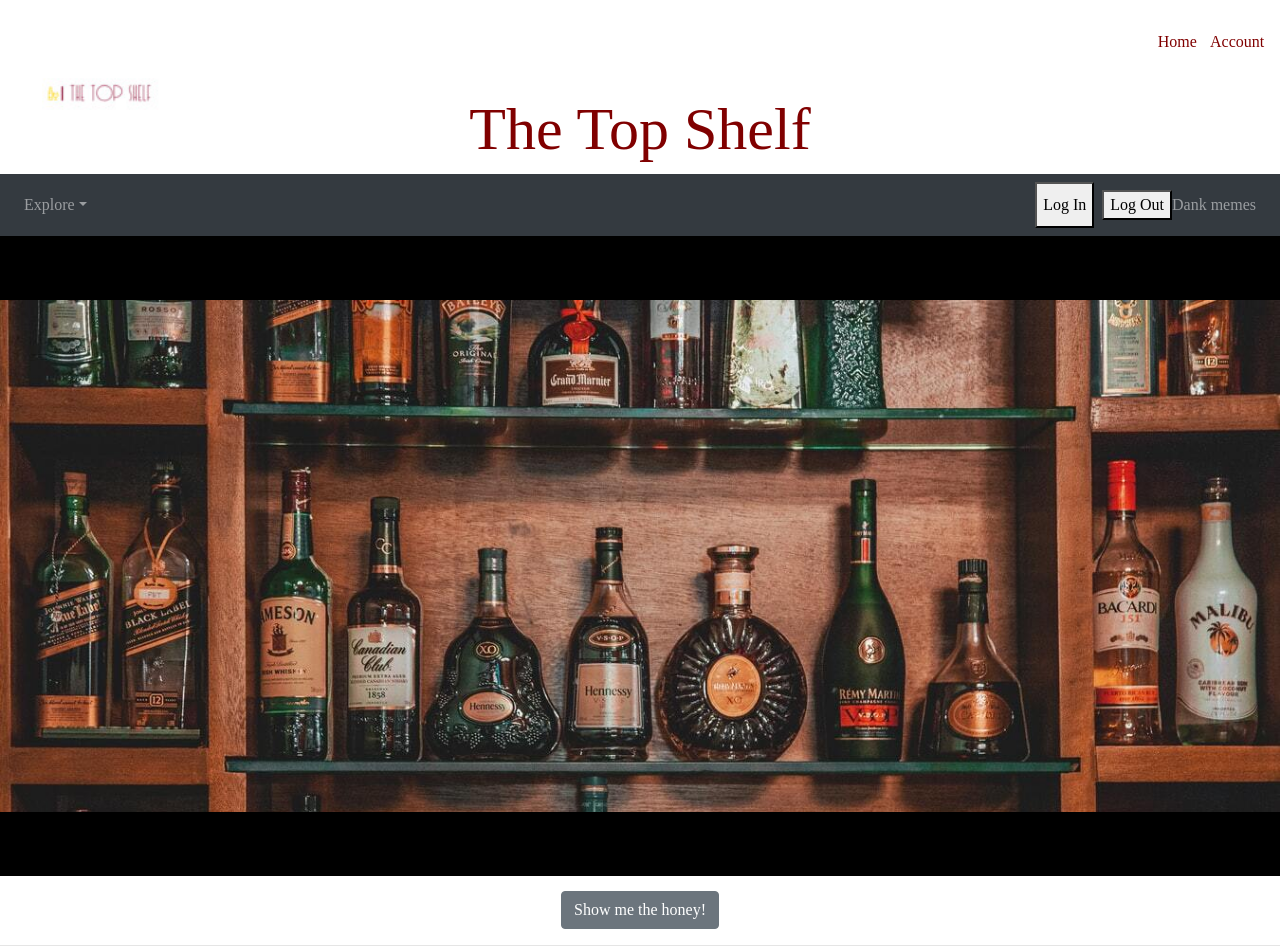
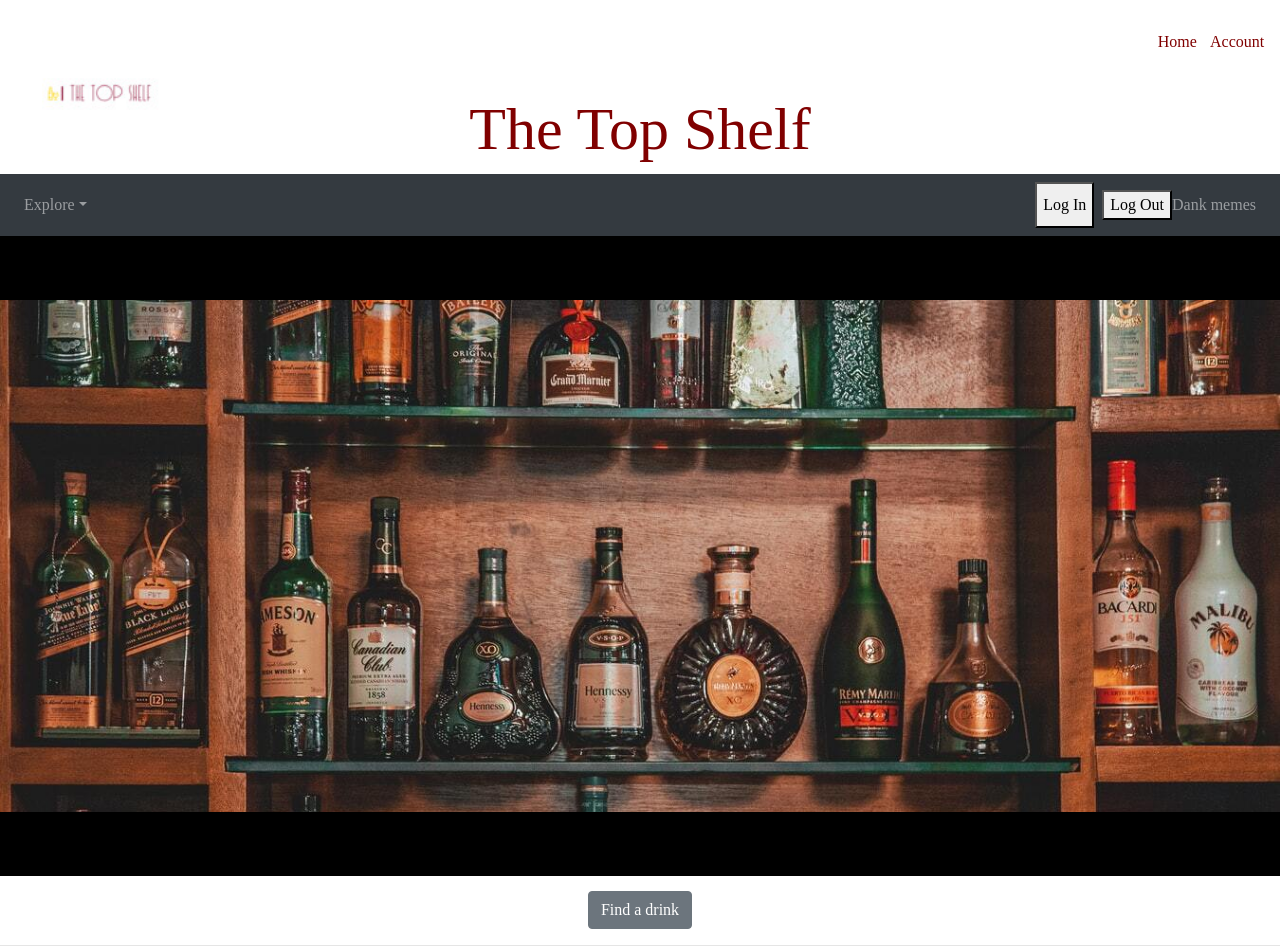
Before and after one commit to mcruzpr86/theTopShelf, a React (Create React App) app in the folder client/: page / in a window 1280 px wide. Shown: the top 952 px of the page. Built offline with nearby package versions, Linux system fonts and the light colour scheme; a web font is replaced by a local one.

Commit message:
fixed thumbnail issue

```diff
--- a/client/src/components/MainContent/mainContent.css
+++ b/client/src/components/MainContent/mainContent.css
@@ -19,6 +19,7 @@
     flex-direction: column;
 }
 
-img {
+.drinkImg {
     width: fit-content;
+    max-width: 400px;
 }
--- a/client/src/components/MainContent/maincontent.js
+++ b/client/src/components/MainContent/maincontent.js
@@ -24,7 +24,7 @@
     return (
         <>
             <div className="mainButton">
-                <ReactBootStrap.Button variant="secondary" onClick={() => getinfo()}>Show me the honey!</ReactBootStrap.Button>{' '}
+                <ReactBootStrap.Button variant="secondary" onClick={() => getinfo()}>Find a drink</ReactBootStrap.Button>{' '}
             </div>
             {choices.map(function (drink) {
                 return (
@@ -34,17 +34,17 @@
                                 <ReactBootStrap.Card.Body>
                                     <ReactBootStrap.Card.Title>{drink.strDrink}</ReactBootStrap.Card.Title>
                                     <ReactBootStrap.Card.Text type="text" maxLength="15">
-                                         Looks Good!:<img src={drink.strDrinkThumb}></img>
+                                        Looks Good!:<img className="drinkImg" src={drink.strDrinkThumb}></img>
 
                                     </ReactBootStrap.Card.Text>
                                     <ReactBootStrap.Card.Text type="text" maxLength="15">
 
-                                         Try this out!: {drink.strInstructions}
+                                        Try this out!: {drink.strInstructions}
                                     </ReactBootStrap.Card.Text>
                                 </ReactBootStrap.Card.Body>
                             </ReactBootStrap.Card>
                             <div className="mainButton">
-                                <ReactBootStrap.Button variant="secondary" onClick={() => getinfo(drink)}>Show me the honey!</ReactBootStrap.Button>{' '}
+                                <ReactBootStrap.Button variant="secondary" onClick={() => getinfo(drink)}>Find me a drink!</ReactBootStrap.Button>{' '}
                             </div>
                         </div>
 
```
Also changed, not shown: package.json (line endings or trailing spaces), 1 other file (tests, documents, lock files or other folders).
